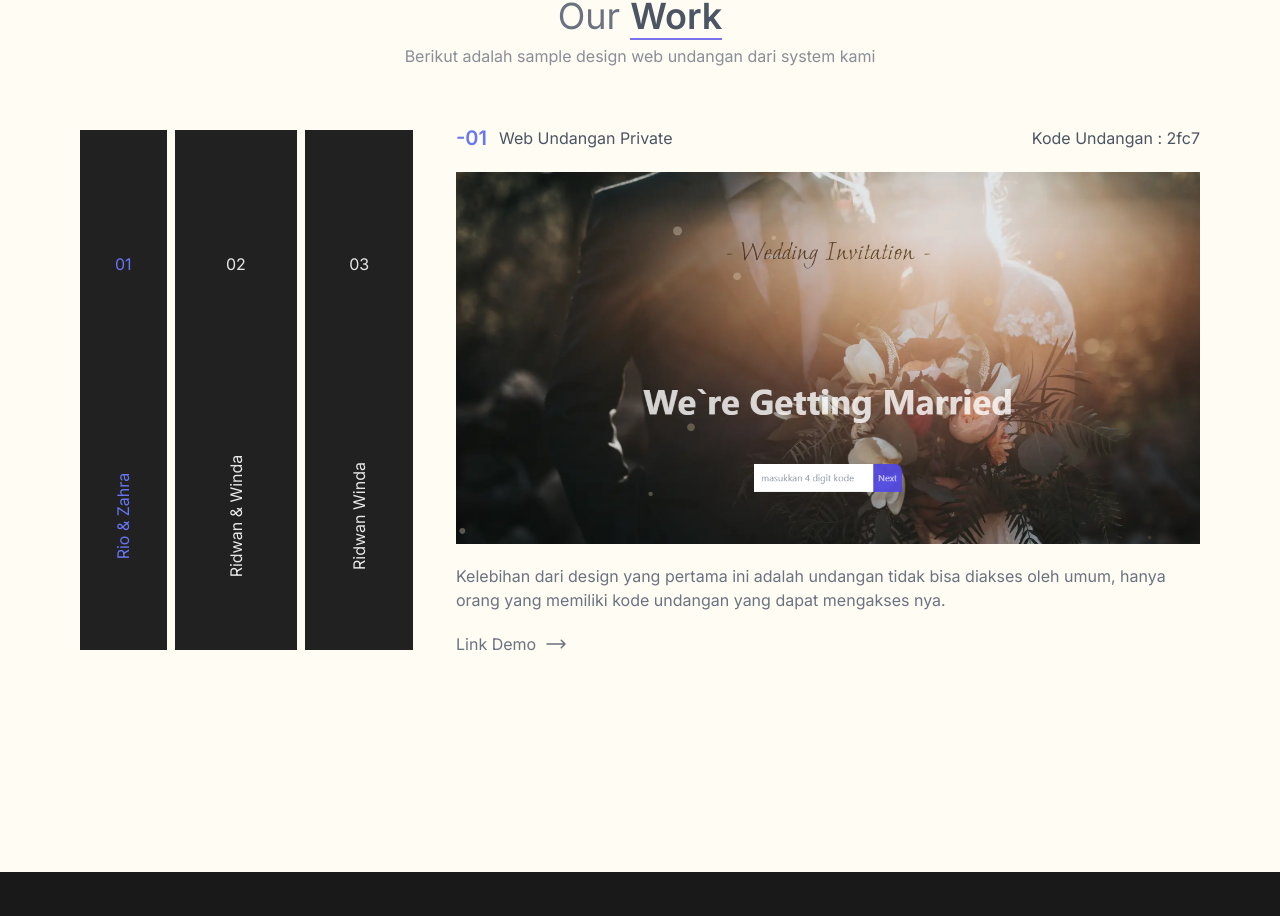
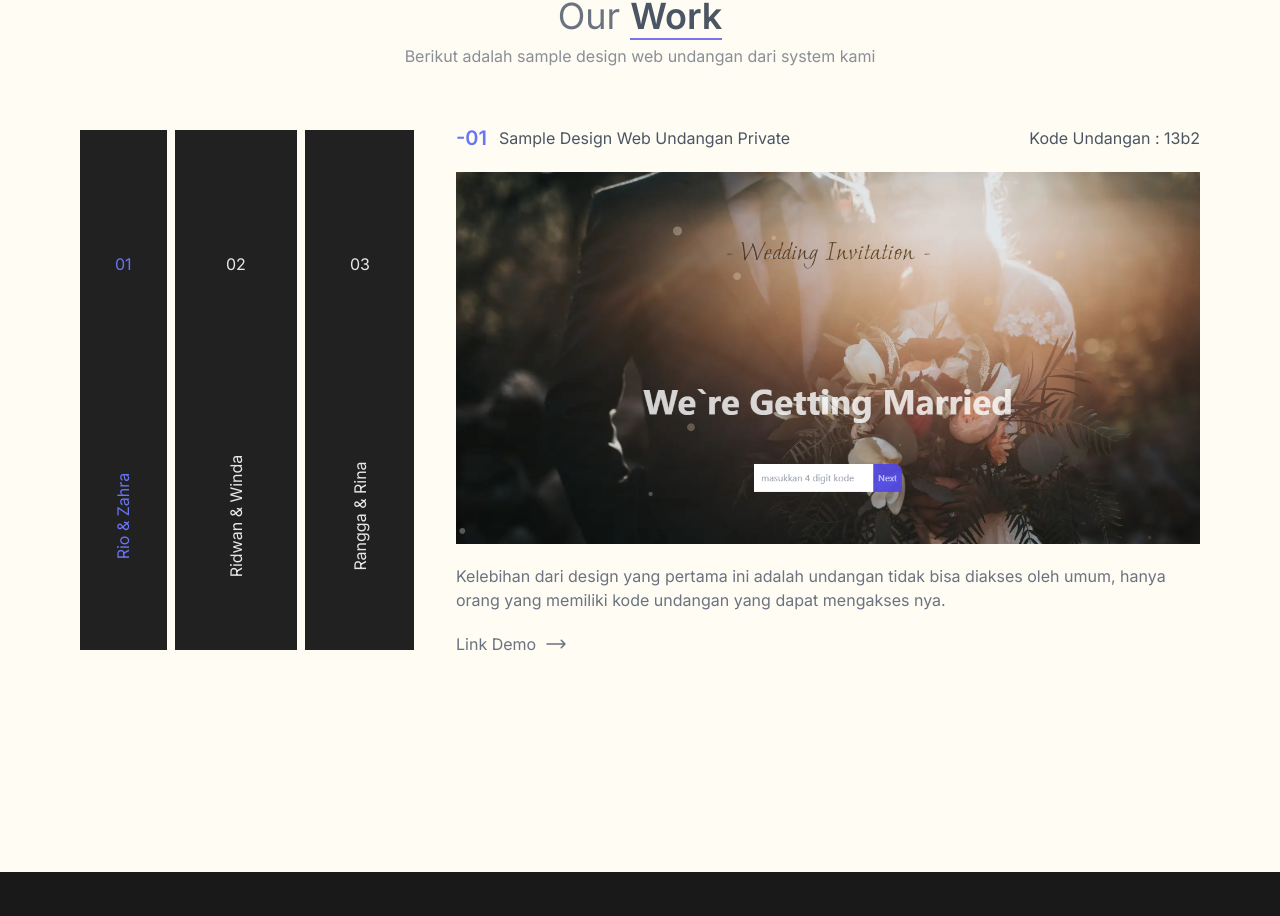
Before and after one commit to rickyzatnika/wedding-landing, a Next.js app: page / in a window 1280 px wide. Shown: the part 2979-3895 px from the top of the page. Built offline with nearby package versions, Linux system fonts and the light colour scheme.

Commit message:
add new portfolio

```diff
--- a/components/Home/Portfolio.jsx
+++ b/components/Home/Portfolio.jsx
@@ -68,7 +68,7 @@ const Portfolio = () => {
                 }`}
               >
                 <span>03</span>
-                <span className="rotate-0 lg:-rotate-90">Ridwan Winda </span>
+                <span className="rotate-0 lg:-rotate-90">Rangga & Rina</span>
               </motion.button>
             </div>
           </div>
@@ -92,8 +92,11 @@ const Portfolio = () => {
                       -01
                     </span>
                     <div className="flex flex-col lg:flex-row items-start lg:items-center w-full justify-between">
-                      <p className="text-gray-600">Web Undangan Private</p>
-                      <p className="text-gray-600">Kode Undangan : 2fc7</p>
+                      <p className="text-gray-600">
+                        {" "}
+                        Sample Design Web Undangan Private
+                      </p>
+                      <p className="text-gray-600">Kode Undangan : 13b2</p>
                     </div>
                   </div>
                   <Image
@@ -147,7 +150,10 @@ const Portfolio = () => {
                       -02
                     </span>
                     <div className="flex items-center w-full justify-between">
-                      <p className="text-gray-600">Web Undangan Multi</p>
+                      <p className="text-gray-600">
+                        {" "}
+                        Sample Design Web Undangan Multi
+                      </p>
                     </div>
                   </div>
                   <Image
@@ -193,7 +199,7 @@ const Portfolio = () => {
                     <span
                       className={` ${
                         visible === "content-3"
-                          ? "text-indigo-500 text-xl font-semibold"
+                          ? "text-purple-500 text-xl font-semibold"
                           : "text-gray-600"
                       }`}
                     >
@@ -201,12 +207,12 @@ const Portfolio = () => {
                     </span>
                     <div className="flex items-center w-full justify-between">
                       <p className="text-gray-600">
-                        Web Undangan dengan Atau tanpa Kode Unik
+                        Sample Design Rangga & Rina Wedding
                       </p>
                     </div>
                   </div>
                   <Image
-                    src="/images/kode-unik.png"
+                    src="/images/rangga-rina.png"
                     alt=""
                     width={50}
                     height={25}
@@ -218,14 +224,14 @@ const Portfolio = () => {
                   <p className="text-gray-500">
                     Tampilkan nama tamu undangan pada halaman web undangan dan
                     form input konfirmasi kehadiran yang secara real-time
-                    terhubung ke dashboard anda.
+                    terhubung ke dashboard.
                   </p>
                   <div className="flex group items-center gap-2 text-gray-500">
                     <Link
                       className=""
                       passHref
                       target="_blank"
-                      href="https://ridwan-winda.inkara.id/2fc7"
+                      href="https://rangga-rina.inkara.id"
                     >
                       Link Demo
                     </Link>
```
Also changed, not shown: public/images/rangga-rina.png (added).
